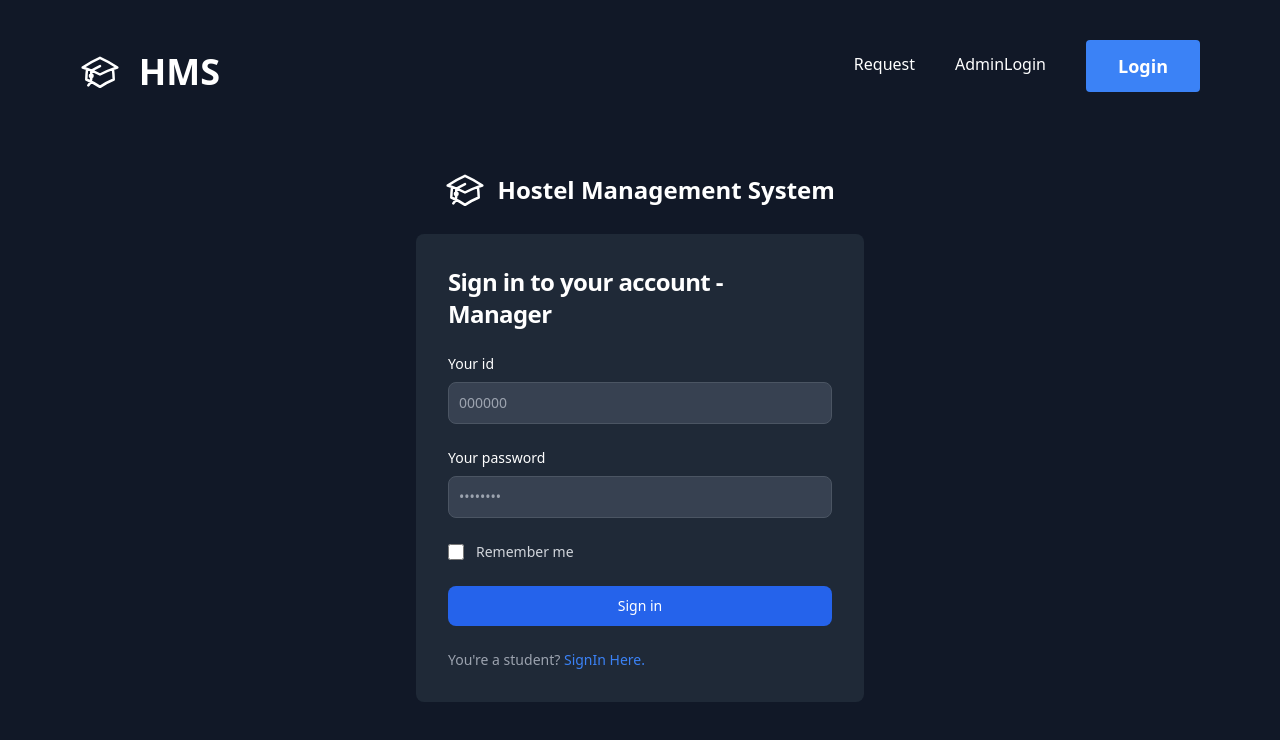
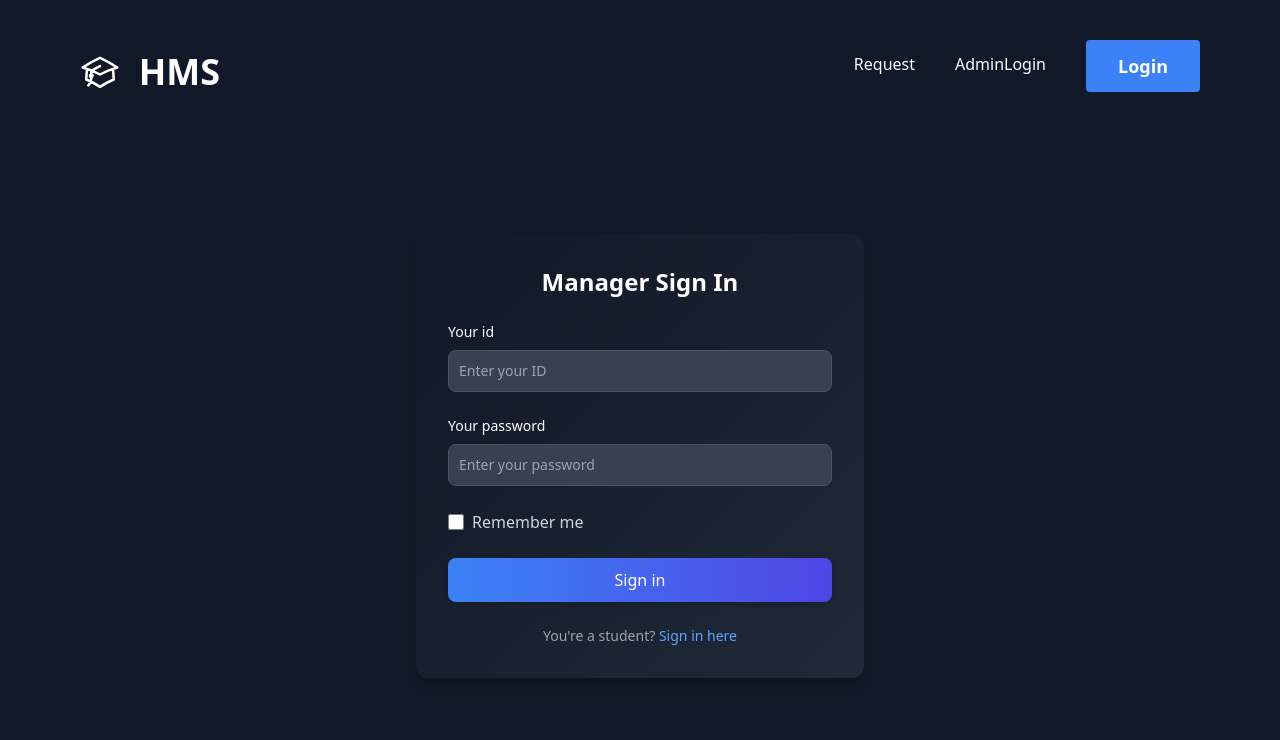
Before and after one commit to Raghu23-dev/Hostel-HMS, a React (Vite) app in the folder client/: page /auth/admin-login in a window 1280 px wide. Shown: the top 740 px of the page. Built offline with nearby package versions, Linux system fonts and the light colour scheme.

Commit message:
changed UI for AuthPage

```diff
--- a/client/src/components/LandingSite/AuthPage/AdminSignIn.jsx
+++ b/client/src/components/LandingSite/AuthPage/AdminSignIn.jsx
@@ -16,56 +16,46 @@ export default function AdminSignIn() {
   const id = {
     name: "id",
     type: "number",
-    placeholder: "000000",
+    placeholder: "Enter your ID",
     req: true,
     onChange: changeCms,
   };
   const password = {
     name: "password",
     type: "password",
-    placeholder: "••••••••",
+    placeholder: "Enter your password",
     req: true,
     onChange: changePass,
   };
 
   return (
-    <div className="w-full rounded-lg md:mt-0 sm:max-w-md xl:p-0 bg-gray-800 border-gray-700">
-      <div className="p-6 space-y-4 md:space-y-6 sm:p-8">
-        <h1 className="text-xl font-bold leading-tight tracking-tight md:text-2xl text-white">
-          Sign in to your account - Manager
+    <div className="w-full max-w-md mx-auto mt-10 rounded-xl bg-gradient-to-br from-gray-900 to-gray-800 shadow-lg">
+      <div className="p-8 space-y-6">
+        <h1 className="text-2xl font-semibold text-white text-center">
+          Manager Sign In
         </h1>
-        <form className="space-y-4 md:space-y-6" action="#">
+        <form className="space-y-6">
           <Input field={id} />
           <Input field={password} />
           <div className="flex items-center justify-between">
-            <div className="flex items-start">
-              <div className="flex items-center h-5">
-                <input
-                  type="checkbox"
-                  className="w-4 h-4 border rounded focus:ring-3 bg-gray-700 border-gray-600 focus:ring-blue-600 ring-offset-gray-800"
-                  required=""
-                />
-              </div>
-              <div className="ml-3 text-sm">
-                <label htmlFor="remember" className="text-gray-300">
-                  Remember me
-                </label>
-              </div>
-            </div>
+            <label className="flex items-center space-x-2 text-gray-300">
+              <input
+                type="checkbox"
+                className="w-4 h-4 rounded border-gray-600 focus:ring-blue-500 text-blue-500"
+              />
+              <span>Remember me</span>
+            </label>
           </div>
           <button
             type="submit"
-            className="w-full text-white bg-blue-600 hover:bg-blue-700 focus:ring-4 focus:outline-none focus:ring-blue-300 font-medium rounded-lg text-sm px-5 py-2.5 text-center dark:bg-blue-600 dark:hover:bg-blue-700 dark:focus:ring-blue-800"
+            className="w-full py-2.5 text-white bg-gradient-to-r from-blue-500 to-indigo-600 rounded-lg shadow-md transform transition-transform hover:scale-105 hover:shadow-lg focus:outline-none focus:ring-4 focus:ring-blue-500"
           >
             Sign in
           </button>
-          <p className="text-sm font-light text-gray-400">
+          <p className="text-center text-sm text-gray-400">
             You're a student?{" "}
-            <Link
-              to="/auth/login"
-              className="font-medium hover:underline text-blue-500"
-            >
-              SignIn Here.
+            <Link to="/auth/login" className="text-blue-400 hover:underline">
+              Sign in here
             </Link>
           </p>
         </form>
--- a/client/src/components/LandingSite/AuthPage/Index.jsx
+++ b/client/src/components/LandingSite/AuthPage/Index.jsx
@@ -5,27 +5,6 @@ export default function AuthPage() {
     <>
       <section className="bg-gray-900">
         <div className="flex flex-col items-center justify-center px-6 py-8 mx-auto md:h-[73vh] lg:py-0">
-          <a
-            href="/"
-            className="flex items-center mb-6 text-2xl font-semibold text-white"
-          >
-            <svg
-              xmlns="http://www.w3.org/2000/svg"
-              fill="none"
-              viewBox="0 0 24 24"
-              strokeWidth={1.5}
-              stroke="currentColor"
-              className="w-8 h-8 lg:w-10 lg:h-10"
-            >
-              <path
-                strokeLinecap="round"
-                strokeLinejoin="round"
-                d="M4.26 10.147a60.436 60.436 0 00-.491 6.347A48.627 48.627 0 0112 20.904a48.627 48.627 0 018.232-4.41 60.46 60.46 0 00-.491-6.347m-15.482 0a50.57 50.57 0 00-2.658-.813A59.905 59.905 0 0112 3.493a59.902 59.902 0 0110.399 5.84c-.896.248-1.783.52-2.658.814m-15.482 0A50.697 50.697 0 0112 13.489a50.702 50.702 0 017.74-3.342M6.75 15a.75.75 0 100-1.5.75.75 0 000 1.5zm0 0v-3.675A55.378 55.378 0 0112 8.443m-7.007 11.55A5.981 5.981 0 006.75 15.75v-1.5"
-              />
-            </svg>
-            &nbsp;
-            Hostel Management System
-          </a>
           <Outlet />
         </div>
       </section>
--- a/client/src/components/LandingSite/AuthPage/Input.jsx
+++ b/client/src/components/LandingSite/AuthPage/Input.jsx
@@ -10,19 +10,28 @@ Input.propTypes = {
   }).isRequired,
 };
 
+function Input({ field }) {
+  const { name, placeholder, req: required, type } = field;
 
-function Input({ field }) {
-    const name = field.name;
-    const placeholder = field.placeholder;
-    const required = field.req;
-    const type = field.type;
   return (
-        <div>
-            <label htmlFor={name} className="block mb-2 text-sm font-medium text-white">Your {name}</label>
-            <input type={type} name={name} id={name} className="border sm:text-sm rounded-lg block w-full p-2.5 bg-gray-700 border-gray-600 placeholder-gray-400 text-white focus:ring-blue-500 focus:border-blue-500 outline-none" placeholder={placeholder} required={required} onChange={field.onChange} />
+    <div className="relative">
+      <label
+        htmlFor={name}
+        className="block mb-2 text-sm font-medium text-white"
+      >
+        Your {name}
+      </label>
+      <input
+        type={type}
+        name={name}
+        id={name}
+        className="border sm:text-sm rounded-lg block w-full p-2.5 bg-gray-700 border-gray-600 placeholder-gray-400 text-white focus:ring-blue-500 focus:border-blue-500 outline-none transition-transform transform hover:scale-105 hover:shadow-lg"
+        placeholder={placeholder}
+        required={required}
+        onChange={field.onChange}
+      />
     </div>
   );
 }
 
-
 export { Input };
--- a/client/src/components/LandingSite/AuthPage/Request.jsx
+++ b/client/src/components/LandingSite/AuthPage/Request.jsx
@@ -3,41 +3,36 @@ import { Link } from "react-router-dom";
 import { useState } from "react";
 
 export default function RequestAcc() {
-
-  const [inputCms, setInputCms] = useState('');
+  const [inputCms, setInputCms] = useState("");
   const changeCms = (event) => {
     setInputCms(event.target.value);
-  }
-
+  };
 
   const cms = {
     name: "cms",
     type: "number",
-    placeholder: "000000",
+    placeholder: "Enter your CMS ID",
     req: true,
     onChange: changeCms,
-  }
+  };
 
   return (
-    <div className="w-full rounded-lg md:mt-0 sm:max-w-md xl:p-0 bg-gray-800 border-gray-700">
-      <div className="p-6 space-y-4 md:space-y-6 sm:p-8">
-        <h1 className="text-xl font-bold leading-tight tracking-tight md:text-2xl text-white">
-          Request account from Hostel Manager
+    <div className="w-full max-w-md mx-auto mt-10 rounded-xl bg-gradient-to-br from-gray-900 to-gray-800 shadow-lg">
+      <div className="p-8 space-y-6">
+        <h1 className="text-2xl font-semibold text-white text-center">
+          Request Account from Hostel Manager
         </h1>
-        <form className="space-y-4 md:space-y-6" action="#">
+        <form className="space-y-6">
           <Input field={cms} />
           <button
             type="submit"
-            className="w-full text-white hover:bg-blue-700 focus:ring-4 focus:outline-none font-medium rounded-lg text-sm px-5 py-2.5 text-center bg-blue-600 focus:ring-blue-800"
+            className="w-full py-2.5 text-white bg-gradient-to-r from-blue-500 to-indigo-600 rounded-lg shadow-md transform transition-transform hover:scale-105 hover:shadow-lg focus:outline-none focus:ring-4 focus:ring-blue-500"
           >
             Request
           </button>
-          <p className="text-sm font-light text-gray-400">
+          <p className="text-center text-sm text-gray-400">
             Already have an account?{" "}
-            <Link
-              to="/auth"
-              className="font-medium hover:underline text-blue-500"
-            >
+            <Link to="/auth" className="text-blue-400 hover:underline">
               Sign In
             </Link>
           </p>
--- a/client/src/components/LandingSite/AuthPage/SignIn.jsx
+++ b/client/src/components/LandingSite/AuthPage/SignIn.jsx
@@ -28,7 +28,6 @@ export default function SignIn() {
     } else {
       alert(result.errors[0].msg);
     }
-
   };
 
   const [email, setEmail] = useState("");
@@ -57,45 +56,35 @@ export default function SignIn() {
   };
 
   return (
-    <div className="w-full rounded-lg md:mt-0 sm:max-w-md xl:p-0 bg-gray-800 border-gray-700">
-      <div className="p-6 space-y-4 md:space-y-6 sm:p-8">
-        <h1 className="text-xl font-bold leading-tight tracking-tight md:text-2xl text-white">
+    <div className="w-full max-w-md mx-auto mt-10 rounded-xl bg-gradient-to-br from-gray-900 to-gray-800 shadow-lg">
+      <div className="p-8 space-y-6">
+        <h1 className="text-2xl font-semibold text-white text-center">
           Sign in to your account
         </h1>
-        <form className="space-y-4 md:space-y-6" onSubmit={login}>
+        <form className="space-y-6" onSubmit={login}>
           <Input field={iemail} />
           <Input field={password} />
           <div className="flex items-center justify-between">
-            <div className="flex items-start">
-              <div className="flex items-center h-5">
+            <label className="flex items-center space-x-2 text-gray-300">
               <input
                 id="remember"
                 aria-describedby="remember"
                 type="checkbox"
-                  className="w-4 h-4 border rounded focus:ring-3 bg-gray-700 border-gray-600 focus:ring-blue-600 ring-offset-gray-800"
-                  required=""
+                className="w-4 h-4 rounded border-gray-600 focus:ring-blue-500 text-blue-500"
               />
-              </div>
-              <div className="ml-3 text-sm">
-                <label htmlFor="remember" className="text-gray-300">
-                  Remember me
+              <span>Remember me</span>
             </label>
-              </div>
-            </div>
           </div>
           <button
             type="submit"
-            className="w-full text-white bg-blue-600 hover:bg-blue-700 focus:ring-4 focus:outline-none focus:ring-blue-300 font-medium rounded-lg text-sm px-5 py-2.5 text-center dark:bg-blue-600 dark:hover:bg-blue-700 dark:focus:ring-blue-800"
+            className="w-full py-2.5 text-white bg-gradient-to-r from-blue-500 to-indigo-600 rounded-lg shadow-md transform transition-transform hover:scale-105 hover:shadow-lg focus:outline-none focus:ring-4 focus:ring-blue-500"
           >
             Sign in
           </button>
-          <p className="text-sm font-light text-gray-400">
+          <p className="text-center text-sm text-gray-400">
             Don’t have an account yet?{" "}
-            <Link
-              to="request"
-              className="font-medium hover:underline text-blue-500"
-            >
-              Request an account.
+            <Link to="request" className="text-blue-400 hover:underline">
+              Request an account
             </Link>
           </p>
         </form>
```
Lines whose indentation alone changed are shown as unchanged.
